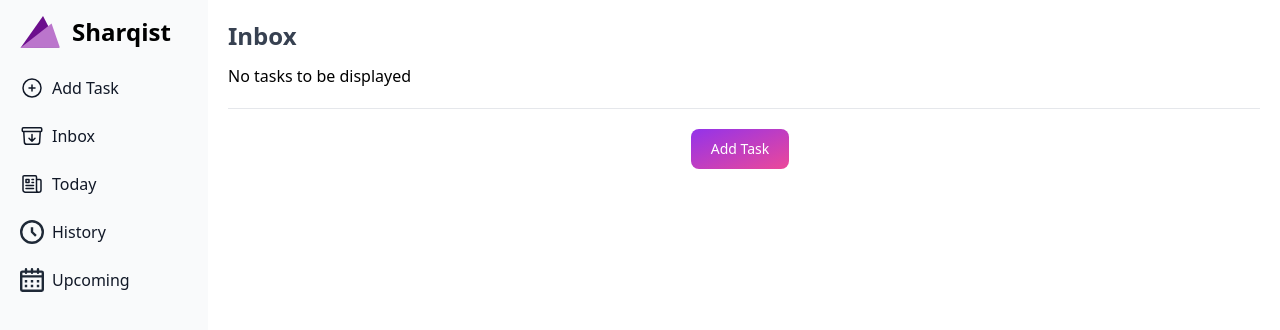
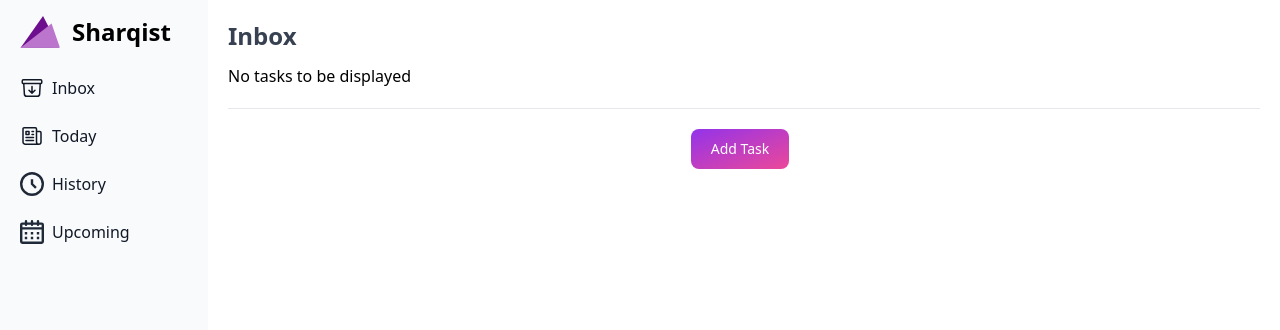
Before and after one commit to Sharqiewicz/Sharqist, a React (Vite) app: page / in a window 1280 px wide. Shown: the top 330 px of the page. Built offline with nearby package versions, Linux system fonts and the light colour scheme.

Commit message:
remove Add Task from Sidebar

```diff
--- a/src/components/Sidebar/Sidebar.tsx
+++ b/src/components/Sidebar/Sidebar.tsx
@@ -29,12 +29,6 @@ const TODAY: Subpage = {
   icon: <TodayIcon />,
 }
 
-const ADD_TASK: Subpage = {
-  path: PATHS.ADD_TASK,
-  name: 'Add Task',
-  icon: <AddTaskIcon />,
-}
-
 const HISTORY: Subpage = {
   path: PATHS.HISTORY,
   name: 'History',
@@ -48,7 +42,7 @@ const UPCOMING: Subpage = {
 }
 
 function Sidebar() {
-  const SUBPAGES: Subpage[] = [ADD_TASK, INBOX, TODAY, HISTORY, UPCOMING]
+  const SUBPAGES: Subpage[] = [INBOX, TODAY, HISTORY, UPCOMING]
 
   const subpages = useMemo(() => {
     const renderedSubpages = SUBPAGES.map(subpage => (
```
